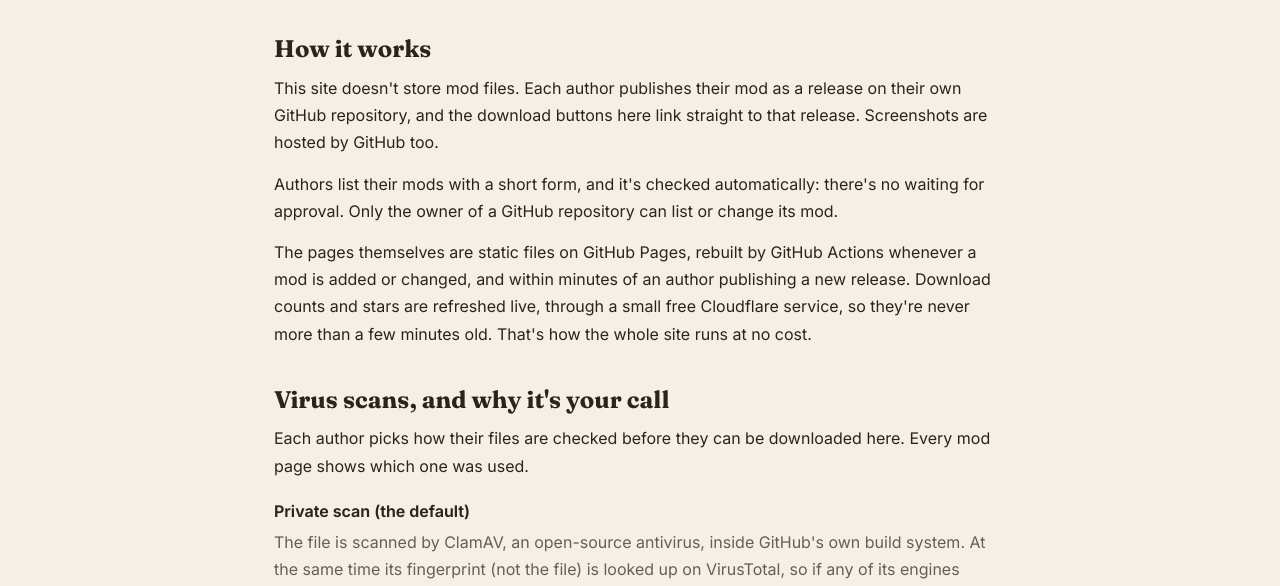
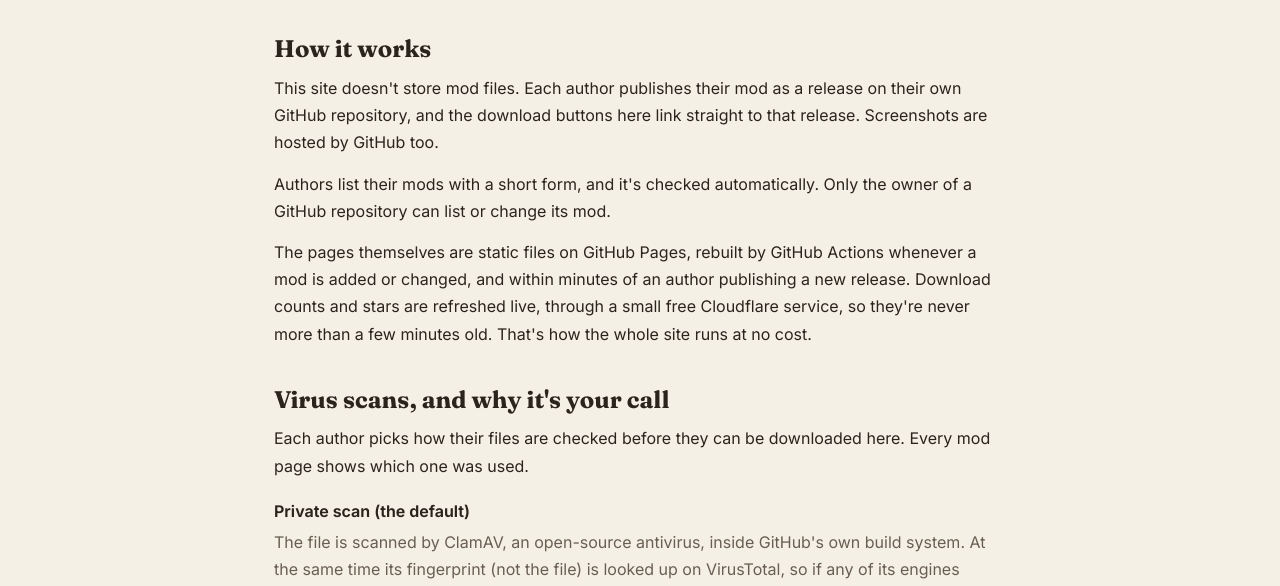
Before and after one commit to WaypointMods/waypointmods.github.io, a plain HTML site: page about.html in a window 1280 px wide. Shown: the part 214-800 px from the top of the page. Drawn offline with Linux system fonts and the light colour scheme.

Commit message:
Drop the remaining 'no approval' wording; keep 'checked automatically'

```diff
--- a/about.html
+++ b/about.html
@@ -16,7 +16,7 @@
 
       <h2>How it works</h2>
       <p>This site doesn't store mod files. Each author publishes their mod as a release on their own GitHub repository, and the download buttons here link straight to that release. Screenshots are hosted by GitHub too.</p>
-      <p>Authors list their mods with a short form, and it's checked automatically: there's no waiting for approval. Only the owner of a GitHub repository can list or change its mod.</p>
+      <p>Authors list their mods with a short form, and it's checked automatically. Only the owner of a GitHub repository can list or change its mod.</p>
       <p>The pages themselves are static files on GitHub Pages, rebuilt by GitHub Actions whenever a mod is added or changed, and within minutes of an author publishing a new release. Download counts and stars are refreshed live, through a small free Cloudflare service, so they're never more than a few minutes old. That's how the whole site runs at no cost.</p>
 
       <h2 id="scans">Virus scans, and why it's your call</h2>
```
Also changed, not shown: add.html (+1 -1 lines), 1 other file.
